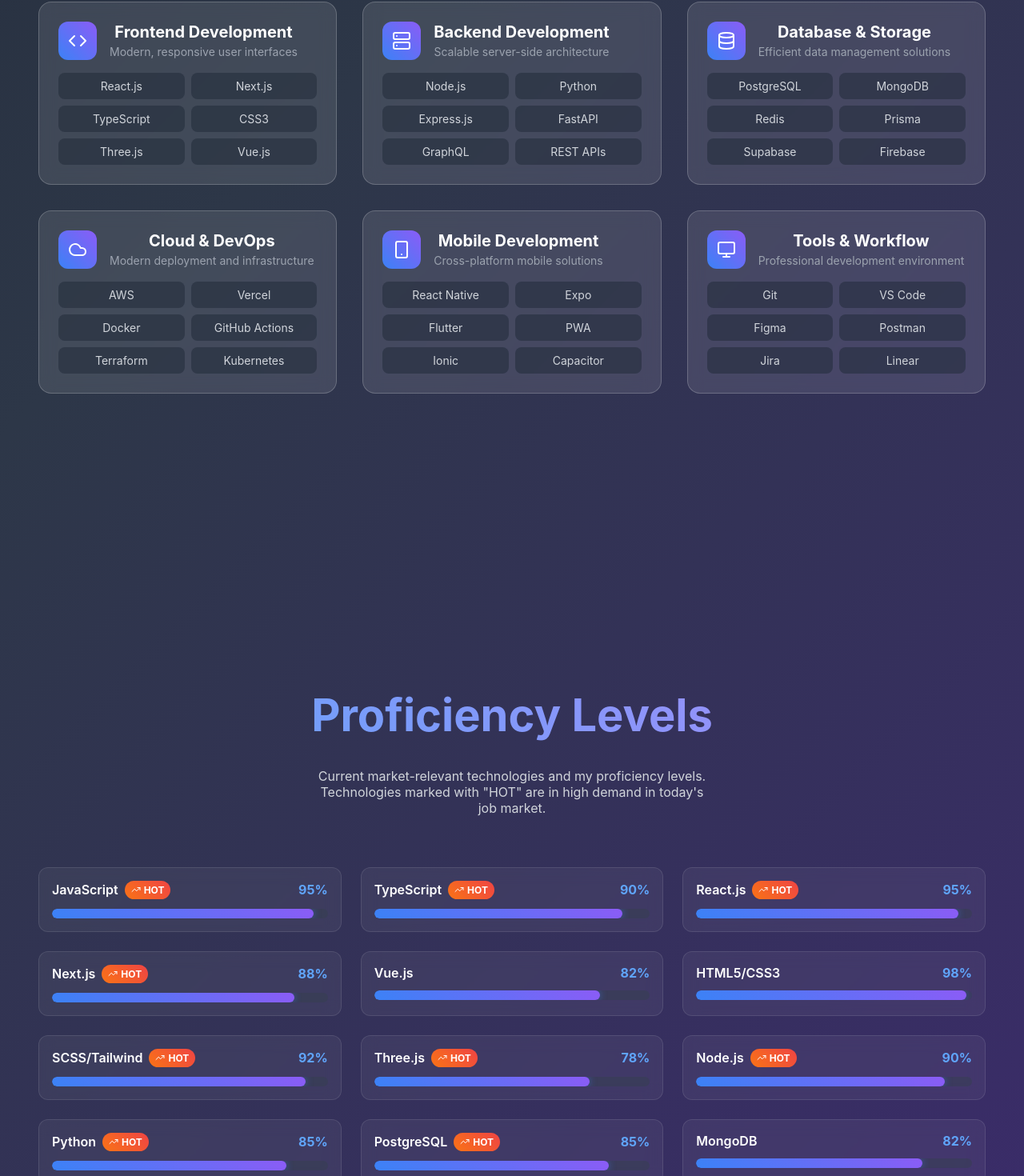
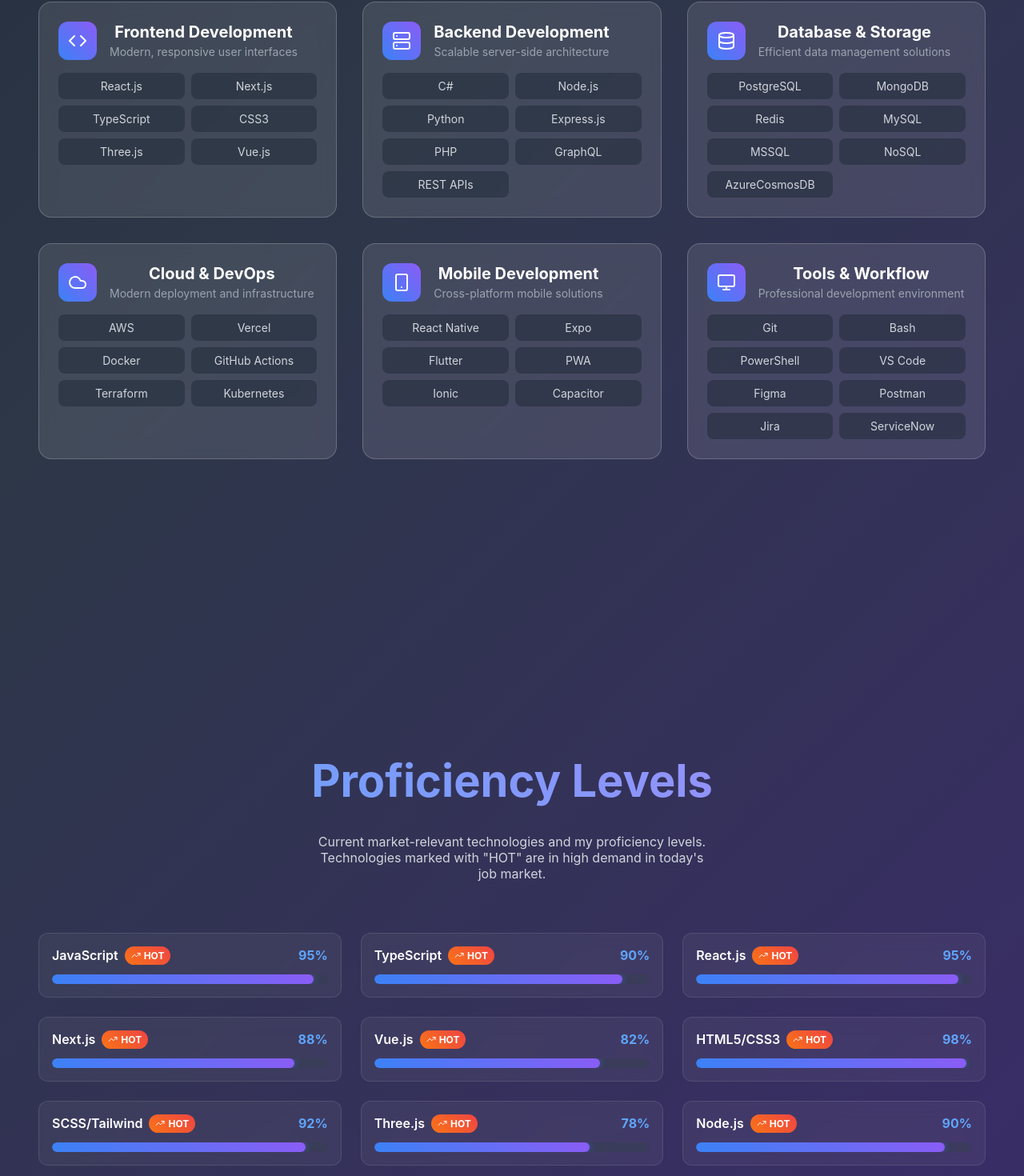
Before and after one commit to rogerbap/portfoliowebsite, a React (Create React App) app: page / in a window 1280 px wide. Shown: the part 2299-3769 px from the top of the page at 80% size. Built offline with nearby package versions, Linux system fonts and the light colour scheme.

Commit message:
updating personal info and display orientation

```diff
--- a/public/index.html
+++ b/public/index.html
@@ -24,10 +24,10 @@
       work correctly both with client-side routing and a non-root public URL.
       Learn how to configure a non-root public URL by running `npm run build`.
     -->
-    <title>React App</title>
+    <title>Roger Baptiste | DevPortfolio </title>
   </head>
   <body>
-    <noscript>You need to enable JavaScript to run this app.</noscript>
+    <noscript>Thank you for visiting! </noscript>
     <div id="root"></div>
     <!--
       This HTML file is a template.
--- a/src/App.js
+++ b/src/App.js
@@ -23,7 +23,7 @@ const App = () => {
   const sectionStyle = {
     position: 'relative',
     minHeight: '100vh',
-    // display: 'flex',
+    // display: 'flex',    //Removed in order to allow stacked rows and block flow
     alignItems: 'center',
     justifyContent: 'center',
     textAlign: 'center',
@@ -76,26 +76,26 @@ const App = () => {
           <About />
         </section>
 
-        {/* Skills Section Placeholder */}
-         <section id="skills" style={sectionStyle}>
+        {/* Skills Section */}
+        <section id="skills" style={sectionStyle}>
           <TechStack />
         </section>
+
         <section id="proficiency" style={sectionStyle}>
           <Proficiency />
-          {/* <Proficiency/> */}
         </section>
+
         <section id="projects" style={sectionStyle}>
           <Projects />
         </section>
+
         {/* Contact Section */}
-         <section id="contact" style={sectionStyle}>
+        <section id="contact" style={sectionStyle}>
           <Contact />
-          {/* <Proficiency/> */}
         </section>
       </main>
 
       {/* Footer */}
-      {/* <TechStack /> */}
       <Footer />
     </div>
   );
--- a/src/components/data/portfolioData.js
+++ b/src/components/data/portfolioData.js
@@ -21,13 +21,13 @@ export const techStack = [
     icon: Server,
     title: 'Backend Development',
     description: 'Scalable server-side architecture',
-    skills: ['Node.js', 'Python', 'Express.js', 'FastAPI', 'GraphQL', 'REST APIs']
+    skills: ['C#','Node.js', 'Python', 'Express.js', 'PHP', 'GraphQL', 'REST APIs']
   },
   {
     icon: Database,
     title: 'Database & Storage',
     description: 'Efficient data management solutions',
-    skills: ['PostgreSQL', 'MongoDB', 'Redis', 'Prisma', 'Supabase', 'Firebase']
+    skills: ['PostgreSQL', 'MongoDB', 'Redis', 'MySQL', 'MSSQL', 'NoSQL', 'AzureCosmosDB']
   },
   {
     icon: Cloud,
@@ -45,7 +45,7 @@ export const techStack = [
     icon: Monitor,
     title: 'Tools & Workflow',
     description: 'Professional development environment',
-    skills: ['Git', 'VS Code', 'Figma', 'Postman', 'Jira', 'Linear']
+    skills: ['Git','Bash','PowerShell', 'VS Code', 'Figma', 'Postman', 'Jira', 'ServiceNow']
   },
 
 ];
@@ -55,16 +55,19 @@ export const proficiencyData = [
   { name: 'TypeScript', level: 90, category: 'frontend', hot: true },
   { name: 'React.js', level: 95, category: 'frontend', hot: true },
   { name: 'Next.js', level: 88, category: 'frontend', hot: true },
-  { name: 'Vue.js', level: 82, category: 'frontend' },
-  { name: 'HTML5/CSS3', level: 98, category: 'frontend' },
+  { name: 'Vue.js', level: 82, category: 'frontend', hot: true },
+  { name: 'HTML5/CSS3', level: 98, category: 'frontend', hot: true },
   { name: 'SCSS/Tailwind', level: 92, category: 'frontend', hot: true },
   { name: 'Three.js', level: 78, category: 'frontend', hot: true },
   { name: 'Node.js', level: 90, category: 'backend', hot: true },
-  { name: 'Python', level: 85, category: 'backend', hot: true },
+  { name: 'C#', level: 83, category: 'backend', hot: true },
+  { name: 'Python', level: 91, category: 'backend', hot: true },
+  { name: 'PHP', level: 89, category: 'backend', hot: true },
   { name: 'PostgreSQL', level: 85, category: 'database', hot: true },
-  { name: 'MongoDB', level: 82, category: 'database' },
+  { name: 'MongoDB', level: 82, category: 'database', hot: true },
   { name: 'AWS', level: 80, category: 'cloud', hot: true },
-  { name: 'Docker', level: 78, category: 'cloud', hot: true }
+  { name: 'Docker', level: 83, category: 'cloud', hot: true },
+  { name: 'Kubernetes', level: 79, category: 'cloud', hot: true },
 ];
 
 export const projects = [
--- a/src/components/sections/Contact.js
+++ b/src/components/sections/Contact.js
@@ -1,133 +1,3 @@
-// import React from 'react';
-// import { Mail, Linkedin, Github } from 'lucide-react';
-
-// const Contact = () => {
-//   const styles = {
-//     section: {
-//       position: 'relative',
-//       padding: '5rem 1.5rem',
-//       zIndex: 10
-//     },
-//     container: {
-//       maxWidth: '1000px',
-//       margin: '0 auto',
-//       textAlign: 'center'
-//     },
-//     title: {
-//       fontSize: 'clamp(2.5rem, 5vw, 3.5rem)',
-//       fontWeight: 'bold',
-//       marginBottom: '2rem',
-//       background: 'linear-gradient(45deg, #60a5fa, #a78bfa)',
-//       WebkitBackgroundClip: 'text',
-//       WebkitTextFillColor: 'transparent',
-//       backgroundClip: 'text'
-//     },
-//     description: {
-//       fontSize: '1.25rem',
-//       color: '#d1d5db',
-//       marginBottom: '3rem'
-//     },
-//     contactGrid: {
-//       display: 'grid',
-//       gridTemplateColumns: 'repeat(auto-fit, minmax(250px, 1fr))',
-//       gap: '2rem',
-//       marginBottom: '3rem'
-//     },
-//     contactCard: {
-//       background: 'rgba(255, 255, 255, 0.1)',
-//       backdropFilter: 'blur(10px)',
-//       borderRadius: '1rem',
-//       padding: '1.5rem',
-//       border: '1px solid rgba(255, 255, 255, 0.2)',
-//       transition: 'all 0.3s ease',
-//       cursor: 'pointer'
-//     },
-//     contactIcon: {
-//       width: '2rem',
-//       height: '2rem',
-//       color: '#60a5fa',
-//       margin: '0 auto 1rem'
-//     },
-//     contactTitle: {
-//       fontSize: '1.125rem',
-//       fontWeight: '600',
-//       marginBottom: '0.5rem'
-//     },
-//     contactText: {
-//       color: '#d1d5db'
-//     },
-//     buttonGroup: {
-//       display: 'flex',
-//       flexDirection: 'column',
-//       gap: '1.5rem',
-//       alignItems: 'center'
-//     },
-//     primaryButton: {
-//       padding: '1rem 2rem',
-//       background: 'linear-gradient(45deg, #3b82f6, #8b5cf6)',
-//       border: 'none',
-//       borderRadius: '50px',
-//       color: 'white',
-//       fontWeight: '600',
-//       cursor: 'pointer',
-//       transition: 'all 0.3s ease',
-//       fontSize: '1rem'
-//     },
-//     secondaryButton: {
-//       padding: '1rem 2rem',
-//       border: '2px solid rgba(255, 255, 255, 0.3)',
-//       borderRadius: '50px',
-//       background: 'transparent',
-//       color: 'white',
-//       fontWeight: '600',
-//       cursor: 'pointer',
-//       transition: 'all 0.3s ease',
-//       fontSize: '1rem'
-//     }
-//   };
-
-//   return (
-//     <section style={styles.section}>
-//       <div style={styles.container}>
-//         <h2 style={styles.title}>
-//           Let's Build Something Great
-//         </h2>
-//         <p style={styles.description}>
-//           Ready to bring your next project to life? I'm available for full-time opportunities and freelance projects.
-//         </p>
-
-//         <div style={styles.contactGrid}>
-//           <div style={styles.contactCard}>
-//             <Mail style={styles.contactIcon} />
-//             <h3 style={styles.contactTitle}>Email Me</h3>
-//             <p style={styles.contactText}>rogerbap@outlook.com</p>
-//           </div>
-//           <div style={styles.contactCard}>
-//             <Linkedin style={styles.contactIcon} />
-//             <h3 style={styles.contactTitle}>LinkedIn</h3>
-//             <p style={styles.contactText}>Connect with me</p>
-//           </div>
-//           <div style={styles.contactCard}>
-//             <Github style={styles.contactIcon} />
-//             <h3 style={styles.contactTitle}>GitHub</h3>
-//             <p style={styles.contactText}>View my code</p>
-//           </div>
-//         </div>
-
-//         <div style={styles.buttonGroup}>
-//           <button style={styles.primaryButton}>
-//             Get In Touch
-//           </button>
-//           <button style={styles.secondaryButton}>
-//             Download Resume
-//           </button>
-//         </div>
-//       </div>
-//     </section>
-//   );
-// };
-
-// export default Contact;
 import React from 'react';
 import { Mail, Linkedin, Github } from 'lucide-react';
 
@@ -228,19 +98,37 @@ const Contact = () => {
 
         <div style={styles.contactGrid}>
           <div style={styles.contactCard}>
-            <Mail style={styles.contactIcon} />
-            <h3 style={styles.contactTitle}>Email Me</h3>
-            <p style={styles.contactText}>alex@example.com</p>
+            <a href="mailto:rogerbap@outlook.com" style={{
+              all: 'unset',
+              display: 'block'
+            }}
+            >
+              <Mail style={styles.contactIcon} />
+              <h3 style={styles.contactTitle}>Email Me</h3>
+              <p style={styles.contactText}>rogerbap@outlook.com</p>
+            </a>
           </div>
           <div style={styles.contactCard}>
-            <Linkedin style={styles.contactIcon} />
-            <h3 style={styles.contactTitle}>LinkedIn</h3>
-            <p style={styles.contactText}>Connect with me</p>
+            <a href="https://linkedin.com/in/rogerbaptiste" style={{
+              all: 'unset',
+              display: 'block'
+            }}
+            >
+              <Linkedin style={styles.contactIcon} />
+              <h3 style={styles.contactTitle}>LinkedIn</h3>
+              <p style={styles.contactText}>Connect with me</p>
+            </a>
           </div>
           <div style={styles.contactCard}>
+             <a href="https://github.com/rogerbap" style={{
+              all: 'unset',
+              display: 'block'
+            }}
+            >
             <Github style={styles.contactIcon} />
             <h3 style={styles.contactTitle}>GitHub</h3>
             <p style={styles.contactText}>View my code</p>
+            </a>
           </div>
         </div>
 
--- a/src/components/sections/Hero.js
+++ b/src/components/sections/Hero.js
@@ -109,7 +109,7 @@ const Hero = () => {
             <ChevronDown size={20} />
           </button>
           <div style={styles.socialLinks}>
-            <a href="https://github.com/rogerb" style={styles.socialLink}>
+            <a href="https://github.com/rogerbap" style={styles.socialLink}>
               <Github size={24} />
             </a>
             <a href="https://linkedin.com/in/rogerbaptiste" style={styles.socialLink}>
```
